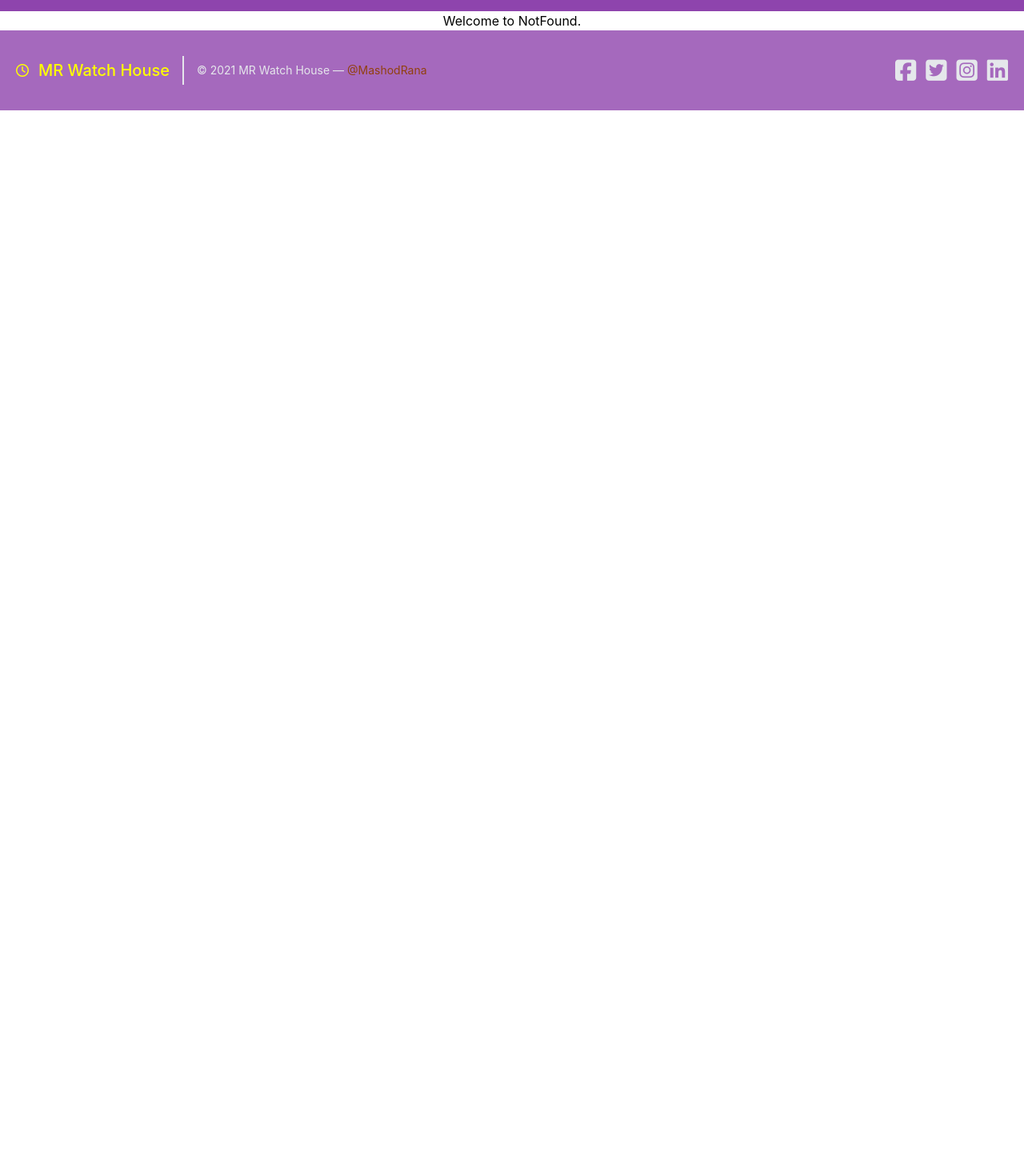
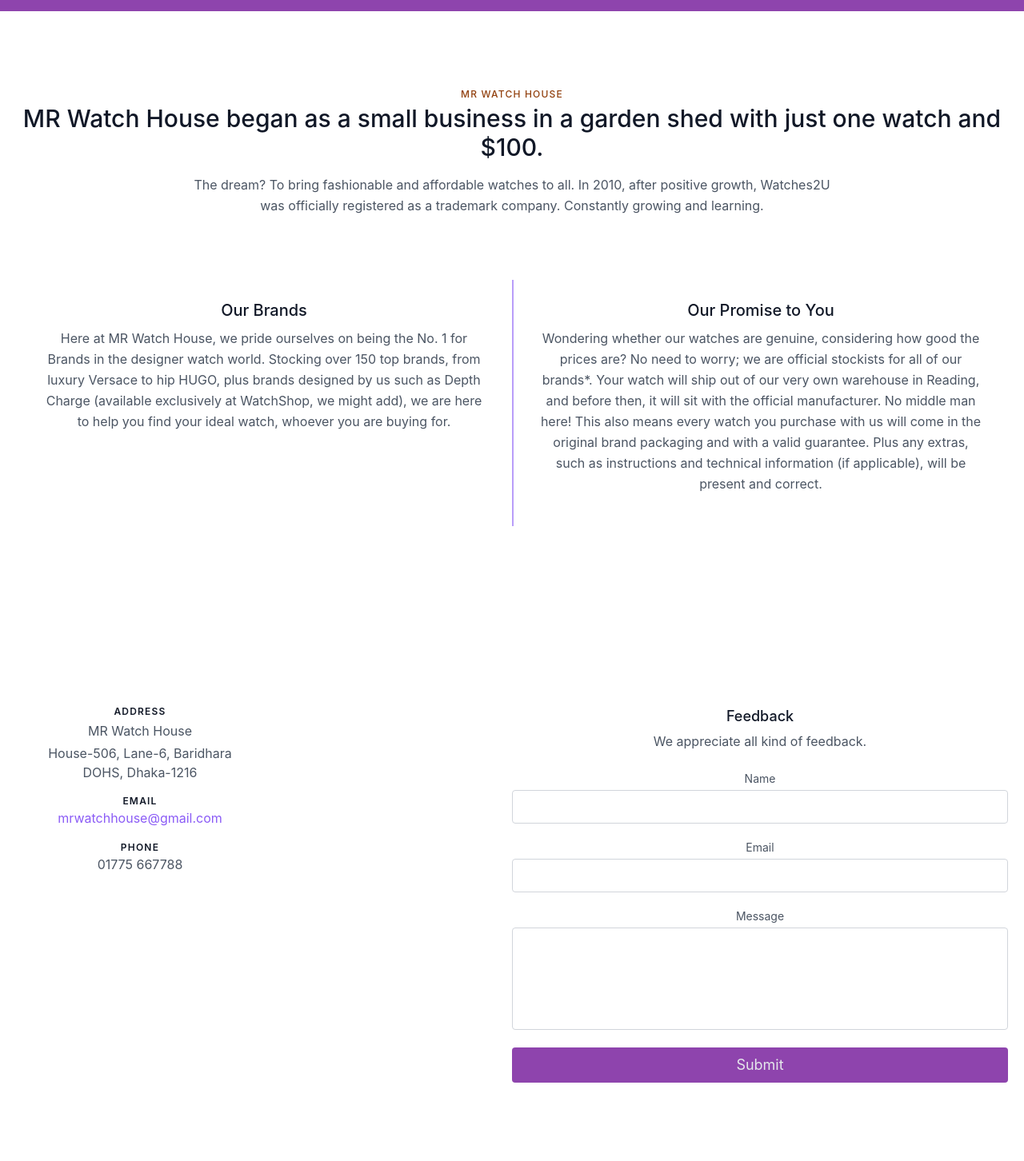
Before and after one commit to MashodRana/mr-watch-house-client-side, a React (Create React App) app: page /about in a window 1280 px wide. Shown: the part 58-1510 px from the top of the page at 80% size. Before the commit the page ends 800 px from the top, so only its background shows below. Built offline with nearby package versions, Linux system fonts and the light colour scheme; no server answers.

Commit message:
about page done.

```diff
--- a/src/App.js
+++ b/src/App.js
@@ -12,6 +12,7 @@
 import PrivateRoute from "./Components/PrivateRoute/PrivateRoute";
 import Dashboard from "./Pages/Dashboard/Dashboard";
 import Footer from "./Components/Footer/Footer";
+import Aboutus from "./Pages/About/Aboutus";
 
 function App() {
   return (
@@ -41,7 +42,9 @@
           <Route exact path="/signup">
             <Signup></Signup>
           </Route>
-
+          <Route exact path="/about">
+            <Aboutus></Aboutus>
+          </Route>
           <Route path="*">
             <NotFound></NotFound>
           </Route>
--- /dev/null
+++ b/src/Pages/About/Aboutus.jsx
@@ -0,0 +1,67 @@
+import React from "react";
+
+const Aboutus = () => {
+    return (
+        <>
+            <section class="text-gray-600 body-font">
+                <div class="container px-5 py-24 mx-auto">
+                    <div class="flex flex-col text-center w-full mb-20">
+                        <h2 class="text-xs text-yellow-800 tracking-widest font-medium title-font mb-1">MR WATCH HOUSE</h2>
+                        <h1 class="sm:text-3xl text-2xl font-medium title-font mb-4 text-gray-900">MR Watch House began as a small business in a garden shed with just one watch and $100.</h1>
+                        <p class="lg:w-2/3 mx-auto leading-relaxed text-base">The dream? To bring fashionable and affordable watches to all. In 2010, after positive growth, Watches2U was officially registered as a trademark company. Constantly growing and learning.
+                        </p>
+                    </div>
+                    <div class="flex flex-wrap">
+                        <div class="md:w-1/2 w-full px-8 py-6  border-gray-200 border-opacity-60">
+                            <h2 class="text-lg sm:text-xl text-gray-900 font-medium title-font mb-2">Our Brands</h2>
+                            <p class="leading-relaxed text-base mb-4">Here at MR Watch House, we pride ourselves on being the No. 1 for Brands in the designer watch world. Stocking over 150 top brands, from luxury Versace to hip HUGO, plus brands designed by us such as Depth Charge (available exclusively at WatchShop, we might add), we are here to help you find your ideal watch, whoever you are buying for.
+
+                            </p>
+                        </div>
+                        <div class="md:w-1/2 w-full px-8 py-6 md:border-l-2 border-purple-500 border-opacity-60">
+                            <h2 class="text-lg sm:text-xl text-gray-900 font-medium title-font mb-2">Our Promise to You</h2>
+                            <p class="leading-relaxed text-base mb-4">Wondering whether our watches are genuine, considering how good the prices are? No need to worry; we are official stockists for all of our brands*. Your watch will ship out of our very own warehouse in Reading, and before then, it will sit with the official manufacturer. No middle man here! This also means every watch you purchase with us will come in the original brand packaging and with a valid guarantee. Plus any extras, such as instructions and technical information (if applicable), will be present and correct.</p>
+                        </div>
+
+                    </div>
+                </div>
+            </section>
+            <section class="text-gray-600 body-font relative">
+                <div class="container px-5 py-24 mx-auto flex sm:flex-nowrap flex-wrap">
+                    <div class="md:w-1/2 bg-white flex flex-col md:ml-auto w-full md:py-8 mt-8 md:mt-0">
+                        <div class="lg:w-1/2 px-6">
+                            <h2 class="title-font font-semibold text-gray-900 tracking-widest text-xs">ADDRESS</h2>
+                            <p class="mt-1">MR Watch House</p>
+                            <p class="mt-1">House-506, Lane-6, Baridhara DOHS, Dhaka-1216</p>
+                        </div>
+                        <div class="lg:w-1/2 px-6 mt-4 lg:mt-0">
+                            <h2 class="title-font font-semibold text-gray-900 tracking-widest text-xs mt-4">EMAIL</h2>
+                            <a class="text-purple-500 leading-relaxed">mrwatchhouse@gmail.com</a>
+                            <h2 class="title-font font-semibold text-gray-900 tracking-widest text-xs mt-4">PHONE</h2>
+                            <p class="leading-relaxed">01775 667788</p>
+                        </div>
+                    </div>
+                    <div class="md:w-1/2 bg-white flex flex-col md:ml-auto w-full md:py-8 mt-8 md:mt-0">
+                        <h2 class="text-gray-900 text-lg mb-1 font-medium title-font">Feedback</h2>
+                        <p class="leading-relaxed mb-5 text-gray-600">We appreciate all kind of feedback.</p>
+                        <div class="relative mb-4">
+                            <label for="name" class="leading-7 text-sm text-gray-600">Name</label>
+                            <input type="text" id="name" name="name" class="w-full bg-white rounded border border-gray-300 focus:border-purple-500 focus:ring-2 focus:ring-purple-200 text-base outline-none text-gray-700 py-1 px-3 leading-8 transition-colors duration-200 ease-in-out" />
+                        </div>
+                        <div class="relative mb-4">
+                            <label for="email" class="leading-7 text-sm text-gray-600">Email</label>
+                            <input type="email" id="email" name="email" class="w-full bg-white rounded border border-gray-300 focus:border-purple-500 focus:ring-2 focus:ring-purple-200 text-base outline-none text-gray-700 py-1 px-3 leading-8 transition-colors duration-200 ease-in-out" />
+                        </div>
+                        <div class="relative mb-4">
+                            <label for="message" class="leading-7 text-sm text-gray-600">Message</label>
+                            <textarea id="message" name="message" class="w-full bg-white rounded border border-gray-300 focus:border-purple-500 focus:ring-2 focus:ring-purple-200 h-32 text-base outline-none text-gray-700 py-1 px-3 resize-none leading-6 transition-colors duration-200 ease-in-out"></textarea>
+                        </div>
+                        <button class="text-gray-200 bgc1 border-0 py-2 px-6 focus:outline-none hover:bg-yellow-800 rounded text-lg">Submit</button>
+                    </div>
+                </div>
+            </section>
+        </>
+    );
+};
+
+export default Aboutus;
```
